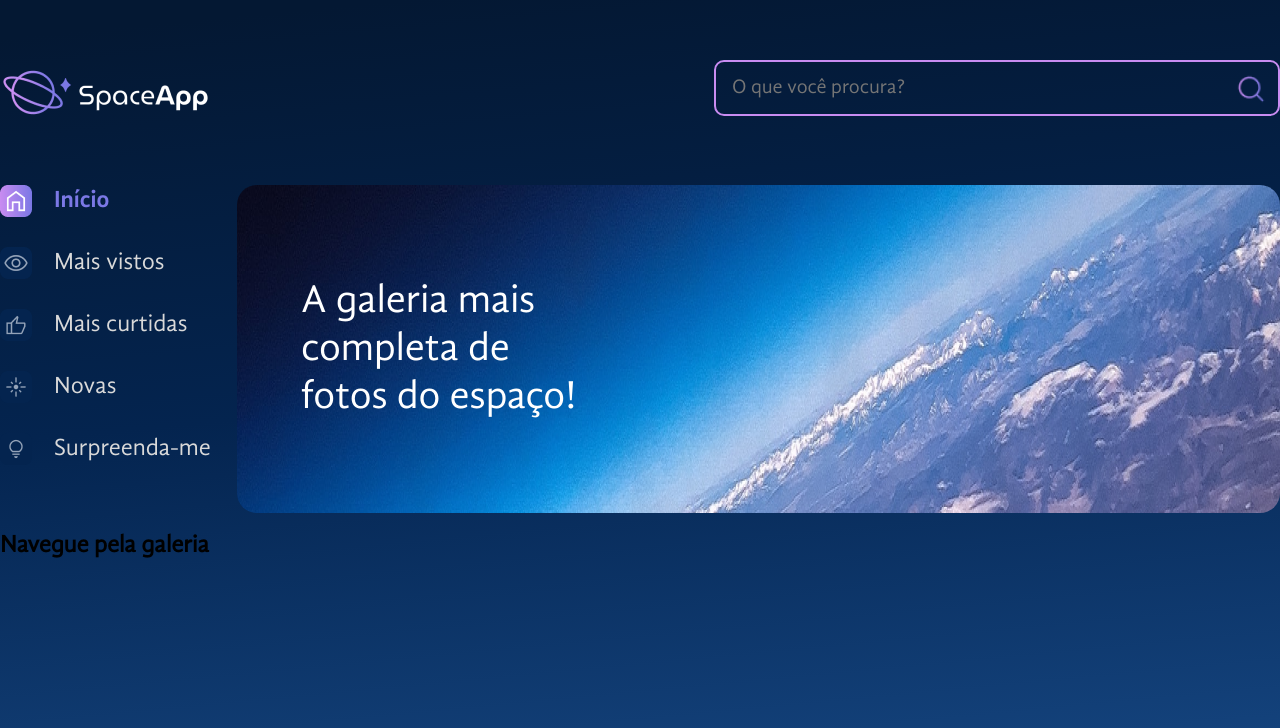
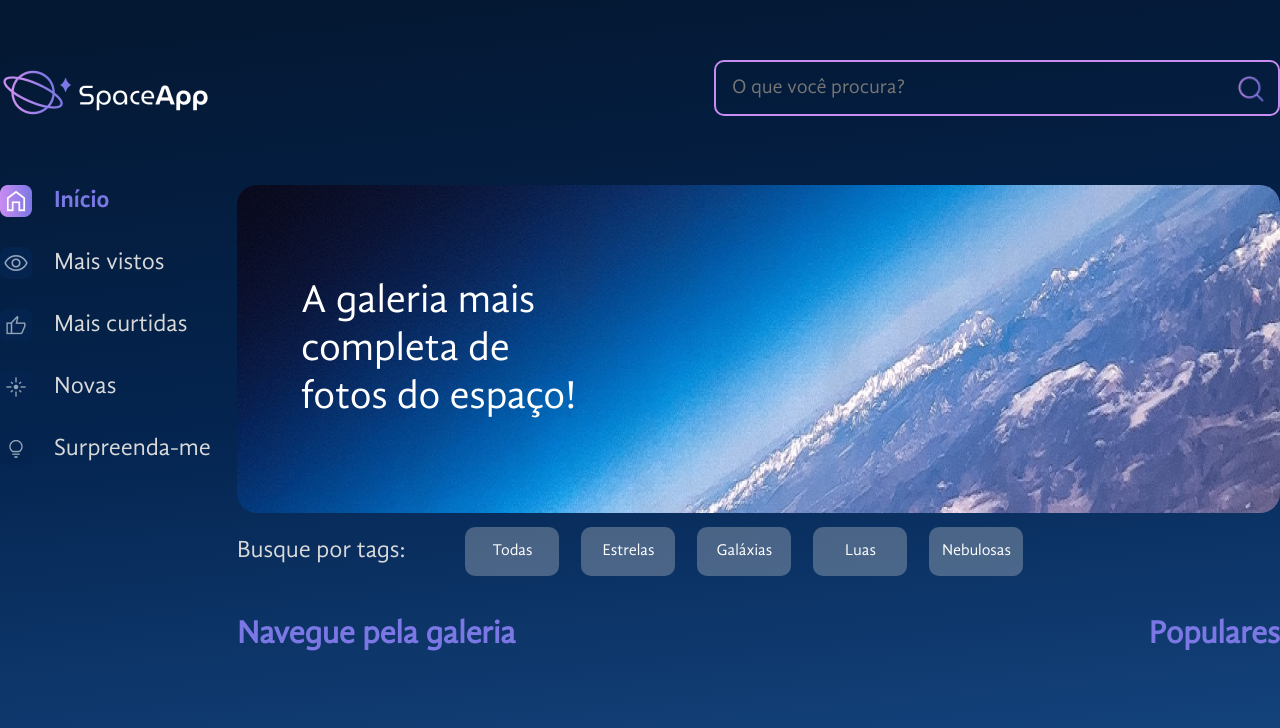
Before and after one commit to leviutima/spaceApp, a React (Vite) app: page / in a window 1280 px wide. Shown: the top 728 px of the page. Built offline with nearby package versions, Linux system fonts and the light colour scheme.

Commit message:
adicionando botao de tags

```diff
--- a/src/App.jsx
+++ b/src/App.jsx
@@ -21,6 +21,12 @@
   gap: 25px;
 `
 
+const SectionGaleria = styled.section `
+  display: flex;
+  flex-direction: column;
+  flex-grow: 1;
+`
+
 function App() {
 
 
@@ -32,12 +38,15 @@
           <Header/>
           <Main>
             <BarraLateral/>
-            <Banner
+            <SectionGaleria>
+              <Banner
                   texto={'A galeria mais completa de fotos do espaço!'}
               />
+            <Galeria/>
+            </SectionGaleria>
           </Main>
           </AppContainer>
-          <Galeria/>
+
       </FundoGradiente>
     </>
   )
--- a/src/components/Galeria/Index.jsx
+++ b/src/components/Galeria/Index.jsx
@@ -1,6 +1,30 @@
+import styled from "styled-components"
+import Titulo from "../Titulo/Index"
+import Tag from "./Tag/Index"
+import Populares from "./Populares/Index"
+
+
+const GaleriaContainer = styled.div `
+  display: flex;
+
+`
+
+const SectionResponse = styled.section`
+  flex-grow: 1;
+`
+
+
 const Galeria = () => {
     return(
-      <h2>Navegue pela galeria</h2>
+      <>
+        <Tag/>
+        <GaleriaContainer>
+          <SectionResponse>
+            <Titulo>Navegue pela galeria</Titulo>
+          </SectionResponse>
+          <Populares/>
+        </GaleriaContainer>
+      </>
     )
 
 }
--- /dev/null
+++ b/src/components/Galeria/Populares/Index.jsx
@@ -0,0 +1,9 @@
+import Titulo from "../../Titulo/Index"
+
+const Populares = () => {
+    return(
+        <Titulo $alinhamento='center'>Populares</Titulo>
+    )
+}
+
+export default Populares
--- /dev/null
+++ b/src/components/Galeria/Tag/Index.jsx
@@ -0,0 +1,45 @@
+import styled from 'styled-components'
+import tags from './tags.json'
+
+const TitleTag = styled.p`
+    font-size: 24px;
+    font-weight: 400;
+    line-height: 29px;
+    color: #D9D9D9;
+`
+
+const ButtonStyle = styled.button`
+    border: 2px ;
+    border-radius: 10px;
+    color: #FFFFFF;
+    width: 94px;
+    height: 49px;
+    cursor: pointer;
+    background-color: #D9D9D94D;
+`
+
+const ContainerTag = styled.div `
+    display: flex;
+    gap: 60px ;
+`
+
+const ButtonContainer = styled.div`
+    display: flex;
+    gap: 22px;
+    align-items: center;
+`
+
+const Tag = () => {
+    return(
+        <>
+        <ContainerTag>
+            <TitleTag>Busque por tags:</TitleTag>
+            <ButtonContainer>
+               {tags.map(tag => <ButtonStyle key={tag.id}>{tag.titulo}</ButtonStyle>)}
+            </ButtonContainer>
+        </ContainerTag>
+        </>
+    )
+}
+
+export default Tag
--- /dev/null
+++ b/src/components/Galeria/Tag/tags.json
@@ -0,0 +1,22 @@
+[
+    {
+        "id": 0,
+        "titulo": "Todas"
+    },
+    {
+        "id": 1,
+        "titulo": "Estrelas"
+    },
+    {
+        "id": 2,
+        "titulo": "Galáxias"
+    },
+    {
+        "id": 3,
+        "titulo": "Luas"
+    },
+    {
+        "id": 4,
+        "titulo": "Nebulosas"
+    }
+]
--- /dev/null
+++ b/src/components/Titulo/Index.jsx
@@ -0,0 +1,9 @@
+import styled from "styled-components";
+
+const Titulo = styled.h2 `
+    color: #7B78E5;
+    font-size: 32px;
+    text-align: ${props => props.$alinhamento ? props.$alinhamento: 'left'};
+`
+
+export default Titulo
```
